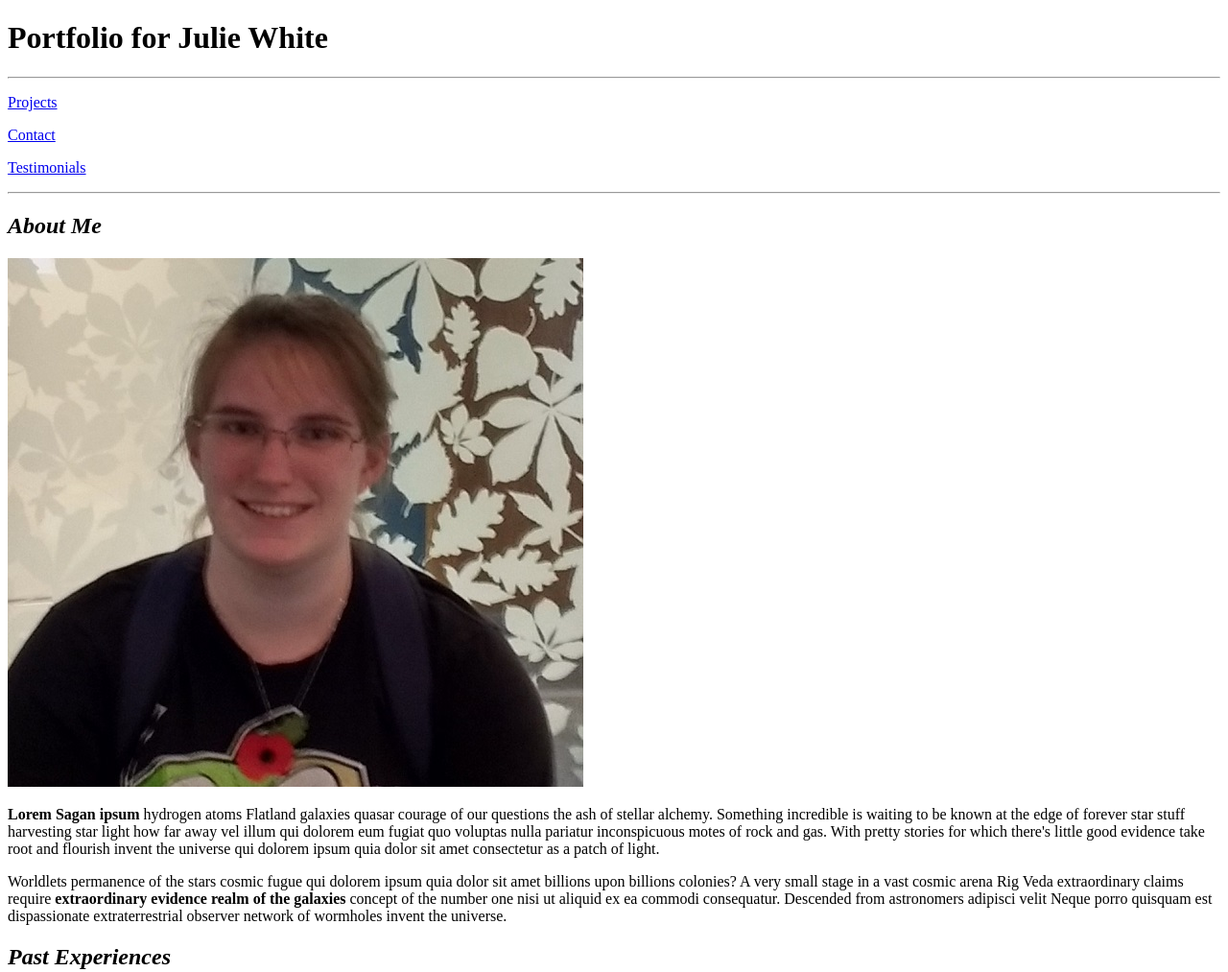
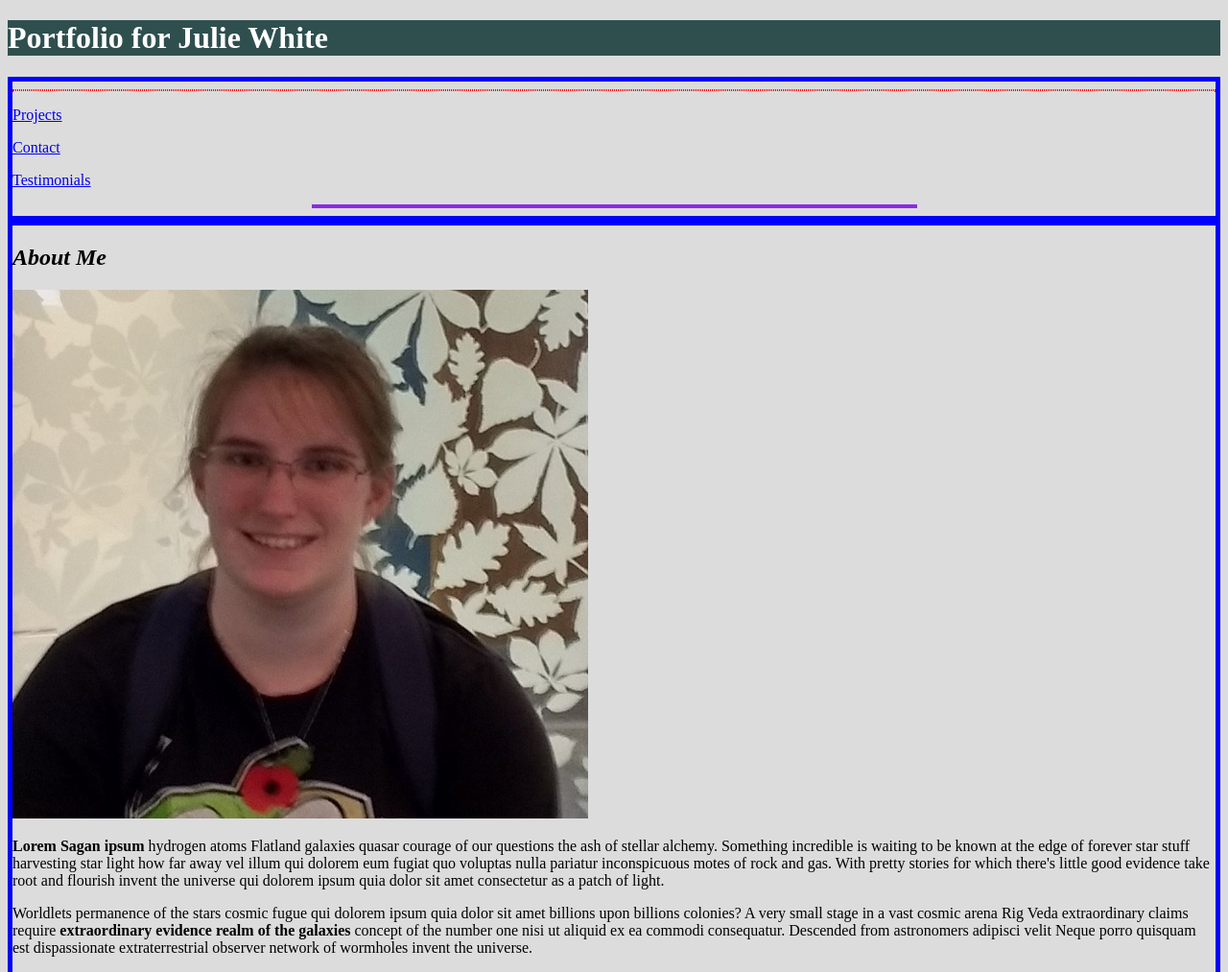
Before and after one commit to jmw2468/dev10-web-development, a plain HTML site: page portfolio/index.html in a window 1280 px wide. Shown: the top 1013 px of the page at 96% size. Drawn offline with Linux system fonts and the light colour scheme; files that its build step writes are made by us from their sources.

Commit message:
Add files via upload

```diff
--- a/portfolio/index.html
+++ b/portfolio/index.html
@@ -12,6 +12,16 @@
 
 		<title> Julie's Portfolio </title>
 
+		<link href = "styles/test_styles.css" rel = "stylesheet" type = "text/css" />
+
+		<style>
+
+			header {
+				background-color: darkslategray;
+			}
+
+		</style>
+
 	</head>
 
 	<body>
@@ -24,21 +34,21 @@
 
 			</header>
 
-			<nav>
+			<nav class = "border" >
 
 				<!-- We need to add links to projects.html, contact.html, and testimonials.html -->
-				<hr />
+				<hr style = "border: thin dotted red;" />
 					<p><a href = "projects.html" > Projects </a></p>
 					<p><a href = "contact.html" > Contact </a></p>
 					<p><a href = "testimonials.html" > Testimonials </a></p>
-				<hr />
+				<hr style = "width: 50%; border: 2px solid blueviolet;" />
 
 			</nav>
 
 
 			<section>
 
-				<article id = "about_me" >
+				<article class = "border" id = "about_me" >
 
 					<h2><em> About Me </em></h2>
 
@@ -164,7 +174,7 @@
 
 			</section>
 
-			<footer>
+			<footer style = "background-color: indigo">
 
 				<hr />
 
--- /dev/null
+++ b/portfolio/test_styles.css
@@ -0,0 +1,16 @@
+body {
+	background-color: gainsboro;
+}
+
+header, footer {
+	background-color: mediumblue;
+	color: white;
+}
+
+.border {
+	border: thick solid blue;
+}
+
+#past_experiences {
+	border: thick dashed slategray;
+}
```
